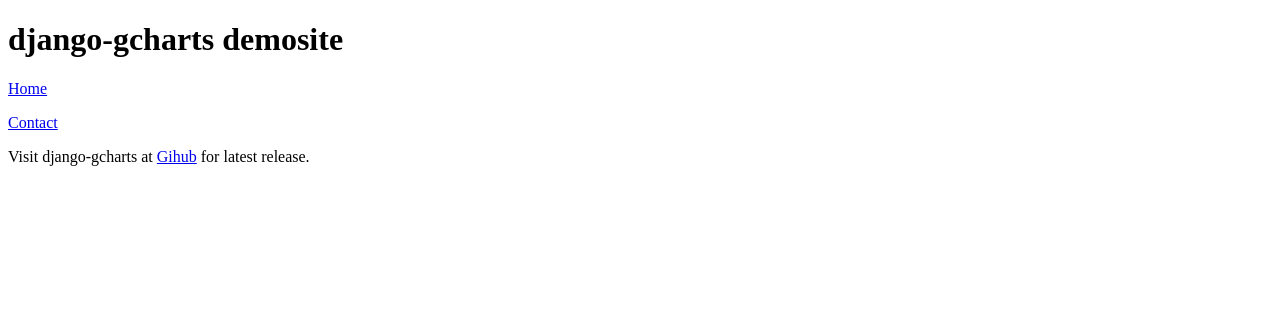
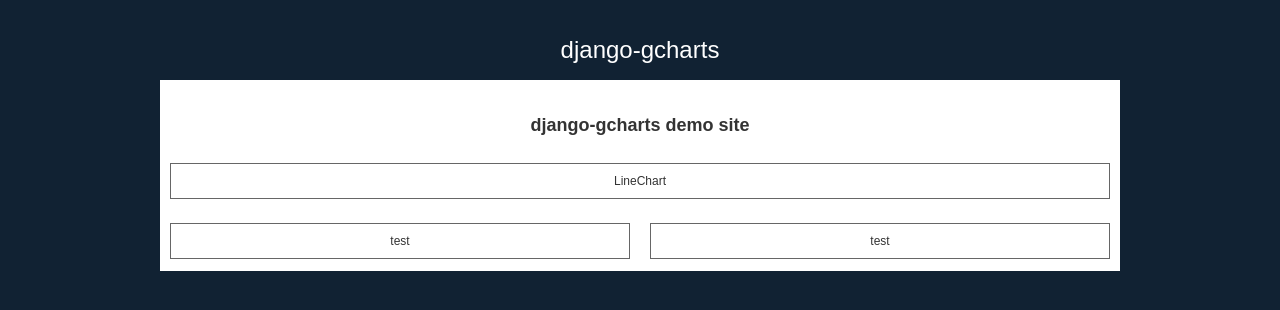
Before and after one commit to rhblind/django-gcharts, a Django app: page / in a window 1280 px wide. Shown: the top 310 px of the page. Run offline with Django 3.2, Linux system fonts and the light colour scheme; parts of the project's set-up code (start-up, migrations or seed data) failed here and were passed over.

Commit message:
demosite stuff

```diff
--- a/demosite/templates/home.html
+++ b/demosite/templates/home.html
@@ -7,41 +7,38 @@
         Remove this if you use the .htaccess -->
         <meta http-equiv="X-UA-Compatible" content="IE=edge,chrome=1" />
 
-        <title>home</title>
-        <meta name="description" content="" />
-        <meta name="author" content="Rolf Håvard Blindheim" />
-
+        <title>django-gcharts demo site</title>
+        <meta name="description" content="django-gcharts demo site" />
         <meta name="viewport" content="width=device-width; initial-scale=1.0" />
 
-        <!-- Replace favicon.ico & apple-touch-icon.png in the root of your domain and delete these references -->
-        <link rel="shortcut icon" href="/favicon.ico" />
-        <link rel="apple-touch-icon" href="/apple-touch-icon.png" />
+        <link rel="stylesheet" type="text/css" href="/static/960.css" media="all">
+        <link rel="stylesheet" type="text/css" href="/static/demosite.css" media="all">
     </head>
 
     <body>
-        <div>
+        <div class="center">
             <header>
-                <h1>django-gcharts demosite</h1>
+                <h1><a href="https://github.com/rhblind/django-gcharts">django-gcharts</a></h1>
             </header>
-            <nav>
-                <p>
-                    <a href="/">Home</a>
-                </p>
-                <p>
-                    <a href="/contact">Contact</a>
-                </p>
-            </nav>
+            <div class="container_12">
+            	<h2>django-gcharts demo site</h2>
 
-            <div>
+                <div class="grid_12">
+                	<p>
+                		LineChart
+                	</p>
+                </div>
+
+                <div class="grid_6">
+                	<p>test</p>
+                </div>
+
+                <div class="grid_6">
+                    <p>test</p>
+                </div>
 
             </div>
 
-            <footer>
-                <p>
-                    Visit django-gcharts at <a href="https://github.com/rhblind/django-gcharts">Gihub</a> for latest
-                    release.
-                </p>
-            </footer>
         </div>
     </body>
 </html>
--- a/django-gcharts/settings.py
+++ b/django-gcharts/settings.py
@@ -51,7 +51,7 @@ USE_TZ = True
 
 # Absolute filesystem path to the directory that will hold user-uploaded files.
 # Example: "/home/media/media.lawrence.com/media/"
-MEDIA_ROOT = os.path.join(PROJECT_PATH, 'demosite', 'media')
+MEDIA_ROOT = os.path.join(PROJECT_PATH, 'media')
 
 # URL that handles the media served from MEDIA_ROOT. Make sure to use a
 # trailing slash.
@@ -62,7 +62,7 @@ MEDIA_URL = '/media/'
 # Don't put anything in this directory yourself; store your static files
 # in apps' "static/" subdirectories and in STATICFILES_DIRS.
 # Example: "/home/media/media.lawrence.com/static/"
-STATIC_ROOT = os.path.join(PROJECT_PATH, 'demosite', 'static')
+STATIC_ROOT = os.path.join(PROJECT_PATH, 'static')
 
 # URL prefix for static files.
 # Example: "http://media.lawrence.com/static/"
@@ -73,6 +73,7 @@ STATICFILES_DIRS = (
     # Put strings here, like "/home/html/static" or "C:/www/django/static".
     # Always use forward slashes, even on Windows.
     # Don't forget to use absolute paths, not relative paths.
+    os.path.join(PROJECT_PATH, 'demosite', 'static'),
 )
 
 # List of finder classes that know how to find static files in
```
